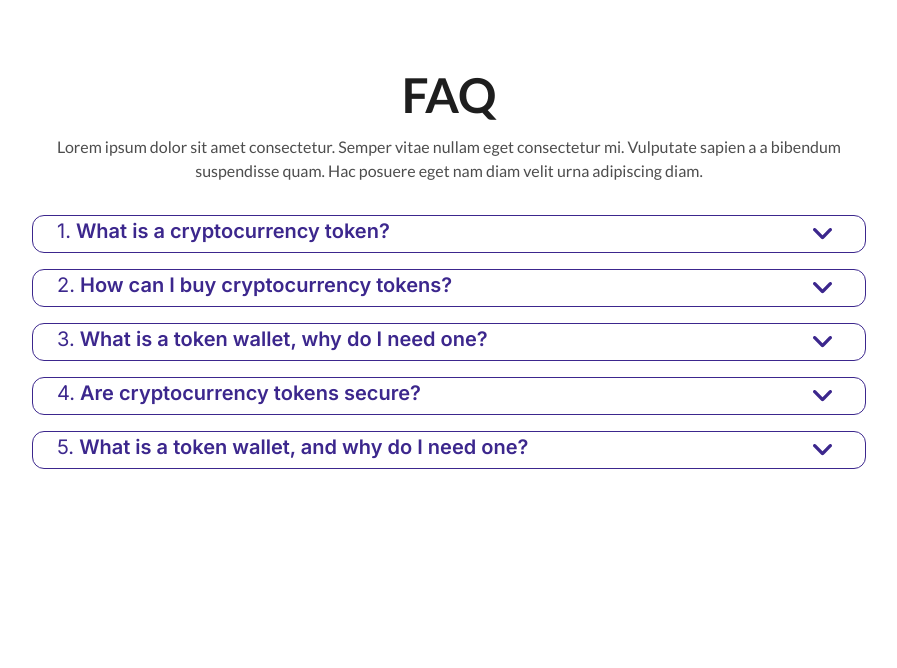
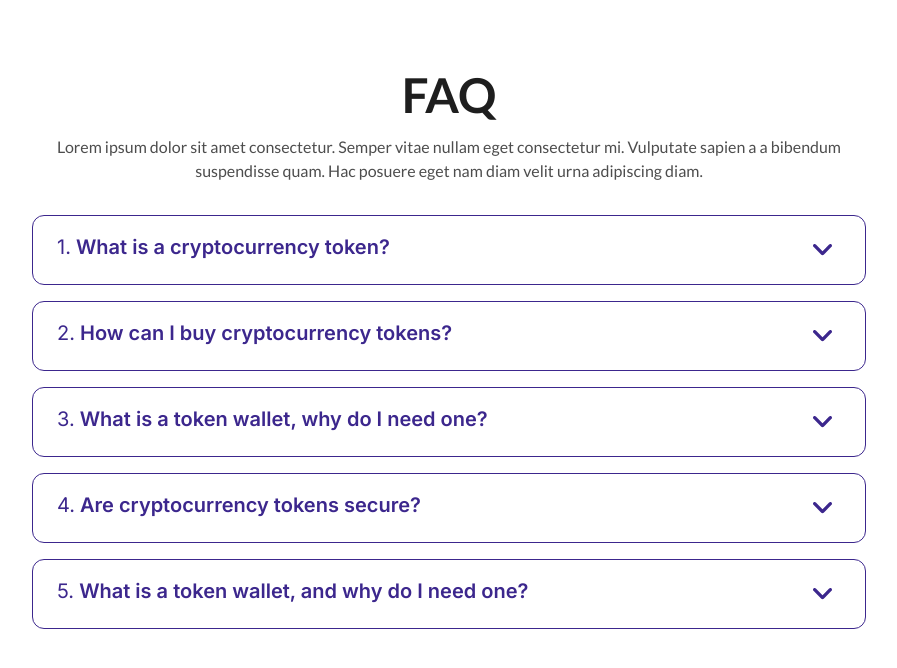
Before and after one commit to neharadialcode/tailwind-common-components, a React (Create React App) app: page / in a window 1280 px wide. Shown: the top 668 px of the page, without its empty margins (191-1088 px from the left). Built offline with nearby package versions, Linux system fonts and the light colour scheme.

Commit message:
faq-one-done

```diff
--- a/src/components/FaqSection.jsx
+++ b/src/components/FaqSection.jsx
@@ -43,12 +43,12 @@ export function FaqSection() {
         </p>
         <div className="max-w-[834px] mx-auto">
           <Accordion
-            className="flex flex-col justify-between px-4 md:px-6 border rounded-[12px] border-light-blue my-4 overflow-hidden relative"
+            className="flex flex-col justify-between   px-4 md:px-6 border rounded-[12px] border-light-blue my-4 overflow-hidden relative"
             open={open === 1}
             icon={<Icon id={1} open={open} />}
           >
-            <AccordionHeader onClick={() => handleOpen(1)}>
-              <h2 className="font-Inter text-light-blue text-base md:text-xl font-semibold leading-[140%] md:leading-[150%] text-start  ">
+            <AccordionHeader onClick={() => handleOpen(1)} className="py-4 ">
+              <h2 className="font-Inter text-light-blue  text-base md:text-xl font-semibold leading-[140%] md:leading-[150%] text-start mb-0  ">
                 <span className="font-normal">1.</span> What is a cryptocurrency
                 token?
               </h2>
@@ -66,12 +66,12 @@ export function FaqSection() {
           </Accordion>
 
           <Accordion
-            className="flex flex-col justify-between px-4 md:px-6 border rounded-[12px] border-light-blue my-4 overflow-hidden"
+            className="flex flex-col justify-between  px-4 md:px-6 border rounded-[12px] border-light-blue my-4 overflow-hidden"
             open={open === 2}
             icon={<Icon id={2} open={open} />}
           >
-            <AccordionHeader onClick={() => handleOpen(2)}>
-              <h2 className="font-Inter text-light-blue text-base md:text-xl font-semibold leading-[140%] md:leading-[150%] text-start  ">
+            <AccordionHeader onClick={() => handleOpen(2)} className="py-4 ">
+              <h2 className="font-Inter text-light-blue text-base md:text-xl font-semibold leading-[140%] md:leading-[150%] text-start mb-0  ">
                 <span className="font-normal">2.</span> How can I buy
                 cryptocurrency tokens?
               </h2>
@@ -88,12 +88,12 @@ export function FaqSection() {
             </AccordionBody>
           </Accordion>
           <Accordion
-            className="flex flex-col justify-between px-4 md:px-6 border rounded-[12px] border-light-blue my-4 overflow-hidden"
+            className="flex flex-col justify-between  px-4 md:px-6 border rounded-[12px] border-light-blue my-4 overflow-hidden"
             open={open === 3}
             icon={<Icon id={3} open={open} />}
           >
-            <AccordionHeader onClick={() => handleOpen(3)}>
-              <h2 className="font-Inter text-light-blue text-base md:text-xl font-semibold leading-[140%] md:leading-[150%] text-start  ">
+            <AccordionHeader onClick={() => handleOpen(3)} className="py-4 ">
+              <h2 className="font-Inter text-light-blue text-base md:text-xl font-semibold leading-[140%] md:leading-[150%] text-start mb-0  ">
                 <span className="font-normal">3.</span> What is a token wallet,
                 why do I need one?
               </h2>
@@ -111,12 +111,12 @@ export function FaqSection() {
           </Accordion>
 
           <Accordion
-            className="flex flex-col justify-between px-4 md:px-6 border rounded-[12px] border-light-blue my-4 overflow-hidden"
+            className="flex flex-col justify-between  px-4 md:px-6 border rounded-[12px] border-light-blue my-4 overflow-hidden"
             open={open === 4}
             icon={<Icon id={4} open={open} />}
           >
-            <AccordionHeader onClick={() => handleOpen(4)}>
-              <h2 className="font-Inter text-light-blue text-base md:text-xl font-semibold leading-[140%] md:leading-[150%] text-start  ">
+            <AccordionHeader onClick={() => handleOpen(4)} className="py-4 ">
+              <h2 className="font-Inter text-light-blue text-base md:text-xl font-semibold leading-[140%] md:leading-[150%] text-start mb-0  ">
                 <span className="font-normal">4.</span> Are cryptocurrency
                 tokens secure?
               </h2>
@@ -133,12 +133,12 @@ export function FaqSection() {
             </AccordionBody>
           </Accordion>
           <Accordion
-            className="flex flex-col justify-between px-4 md:px-6 border rounded-[12px] border-light-blue my-4 overflow-hidden"
+            className="flex flex-col justify-between  px-4 md:px-6 border rounded-[12px] border-light-blue my-4 overflow-hidden"
             open={open === 5}
             icon={<Icon id={5} open={open} />}
           >
-            <AccordionHeader onClick={() => handleOpen(5)}>
-              <h2 className="font-Inter text-light-blue text-base md:text-xl font-semibold leading-[140%] md:leading-[150%] text-start  ">
+            <AccordionHeader onClick={() => handleOpen(5)} className="py-4 ">
+              <h2 className="font-Inter text-light-blue text-base md:text-xl font-semibold leading-[140%] md:leading-[150%] text-start mb-0  ">
                 <span className="font-normal">5.</span> What is a token wallet,
                 and why do I need one?
               </h2>
```
Also changed, not shown: src/assets/images/png/Faq-image.png (added), src/components/FaqSecond.jsx (added).
